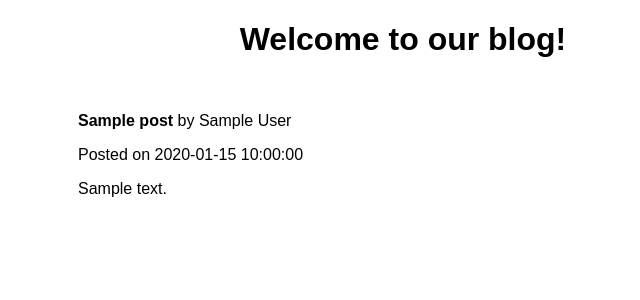
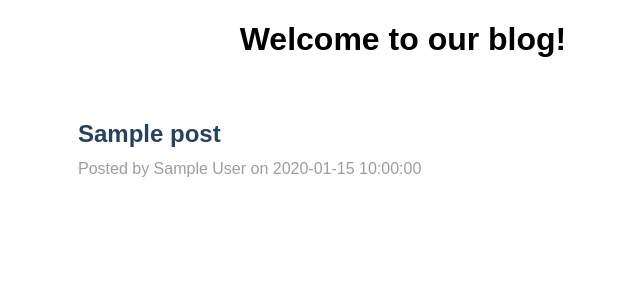
Before and after one commit to koprty/BlogGroup5, a Flask app: template templates/index.html in a window 1280 px wide. Shown: the top 300 px of the page, without its empty margins (237-877 px from the left). Run offline with Flask 2, Linux system fonts and the light colour scheme; the template is opened without the code that fills it: most values are stand-ins (such as "Sample title", 1, 10 or a date in 2020).

Commit message:
prettify

```diff
--- a/static/basic.css
+++ b/static/basic.css
@@ -1,5 +1,24 @@
 h1{
     text-align:center;
+}
+
+a{
+    color: #27425E;
+    text-decoration:none;
+}
+a:hover{
+    color: #000000;
+    text-decoration:underline;
+}
+
+.post-title{
+    font-weight: bold;
+    font-size: 1.5em;
+    margin-bottom: 0.5em;
+}
+.post-info{
+    margin-top: 0.5em;
+    color:#9D9D9D;
 }
 
 .wrap{
--- a/templates/index.html
+++ b/templates/index.html
@@ -9,11 +9,8 @@
   {% for post in posts %}
   <div class="wrap">
     <div class="post primary">
-      <p><b>{{ post.title }}</b> by {{ post.author }}</p>
-      <p>Posted on {{ post.date }}</p>
-      <div class="post-content">
-        {{ post.content }}
-      </div>
+      <p class="post-title"><a href="#">{{ post.title }}</a></p>
+      <p class="post-info">Posted by {{ post.author }} on {{ post.date }}</p>
     </div>
   </div>
   {% endfor %}
```
